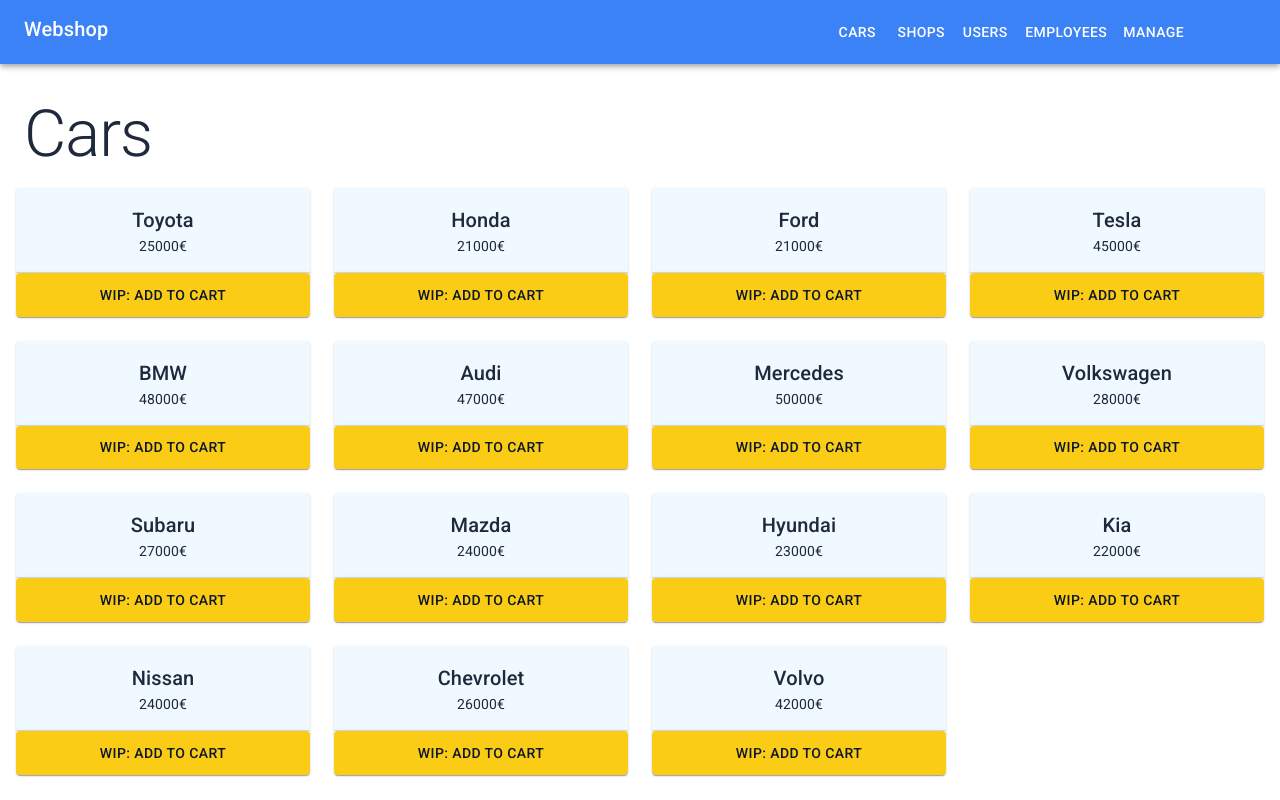
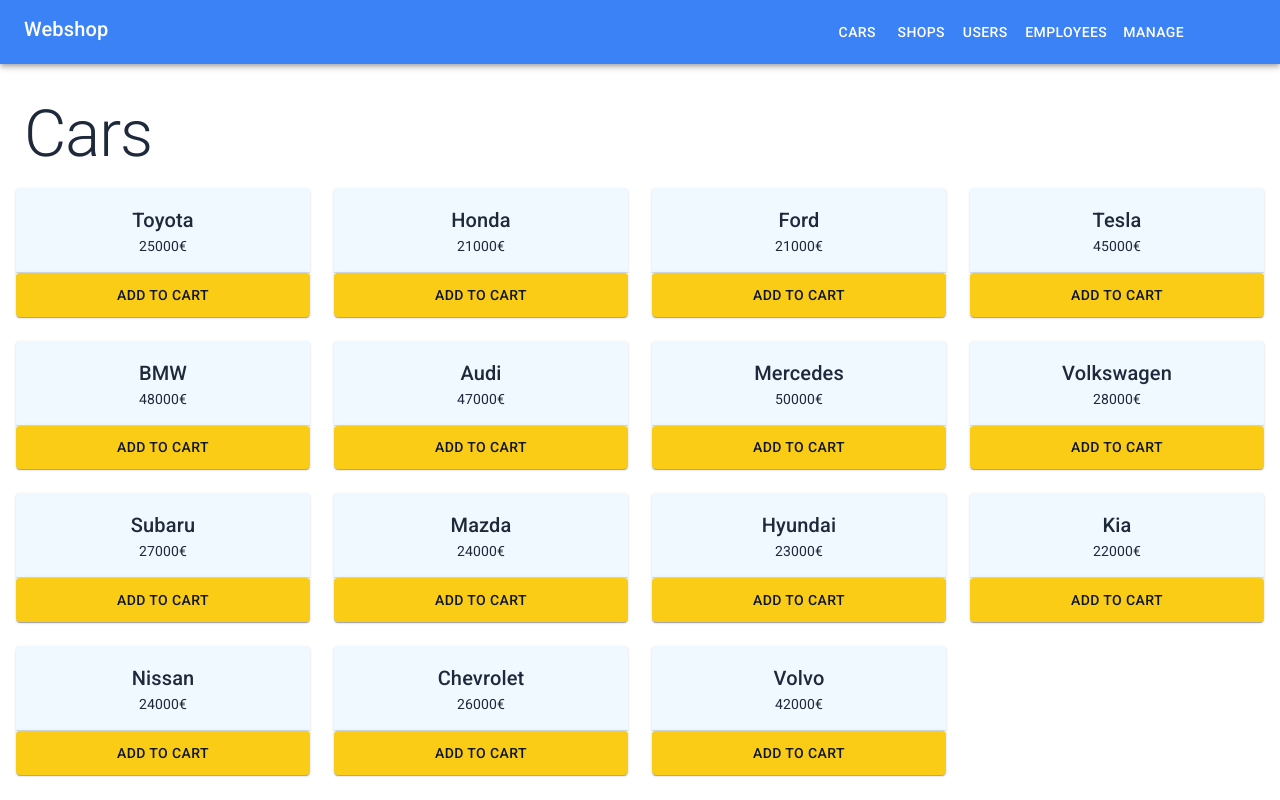
Before and after one commit to hallapmark/webshop, a React (Vite) app: page /cars in a window 1280 px wide. Built offline with nearby package versions, Linux system fonts and the light colour scheme; some icons are missing.

Commit message:
Allow cars to be added to Cart
Just for fun

```diff
--- a/src/pages/Cart.jsx
+++ b/src/pages/Cart.jsx
@@ -46,7 +46,7 @@ function Cart() {
               }
             >
               <ListItemButton component={RouterLink} to={`/product/${product.id}`} >
-                <ListItemText primary={product.name} secondary={product.price} />
+                <ListItemText primary={product.name} secondary={`${product.price}€`} />
               </ListItemButton>
             </ListItem>
           ))}
--- a/src/pages/lists/CarsPLP.jsx
+++ b/src/pages/lists/CarsPLP.jsx
@@ -12,14 +12,18 @@ import carsFile from '../../data/cars.json'
 
 import Box from '@mui/material/Box';
 import { useTranslation } from 'react-i18next';
+import { toast, ToastContainer } from 'react-toastify';
 
 function CarsPLP() {
   const [cars, setCars] = useState(carsFile.slice());
   const { t } = useTranslation();
 
-  const addToCart = (carId) => {
-
-  }
+  const addToCart = (car) => {
+      const cartLS = JSON.parse(localStorage.getItem("cart")) || [];
+      cartLS.push(car);
+      localStorage.setItem("cart", JSON.stringify(cartLS));
+      toast.success(car.name + " added to cart!");
+    }
 
   return (
     <Box>
@@ -38,13 +42,14 @@ function CarsPLP() {
                 </CardContent>
               </CardActionArea>
               <Divider />
-              <Button variant="contained" color="accent" sx={{ mt:"auto", py: 1.2 }} onClick={() => addToCart(car.id)}>
-                WIP: Add to cart
+              <Button variant="contained" color="accent" sx={{ mt:"auto", py: 1.2 }} onClick={() => addToCart(car)}>
+                Add to cart
               </Button>
             </Card>
           </Grid>
         ))}
       </Grid>
+      <ToastContainer position="bottom-right" autoClose={4000} theme="dark" />
     </Box>
   );
 }
```
